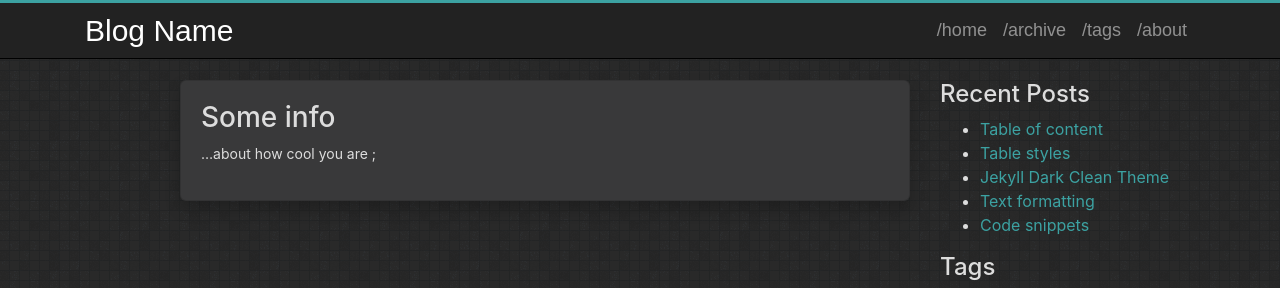
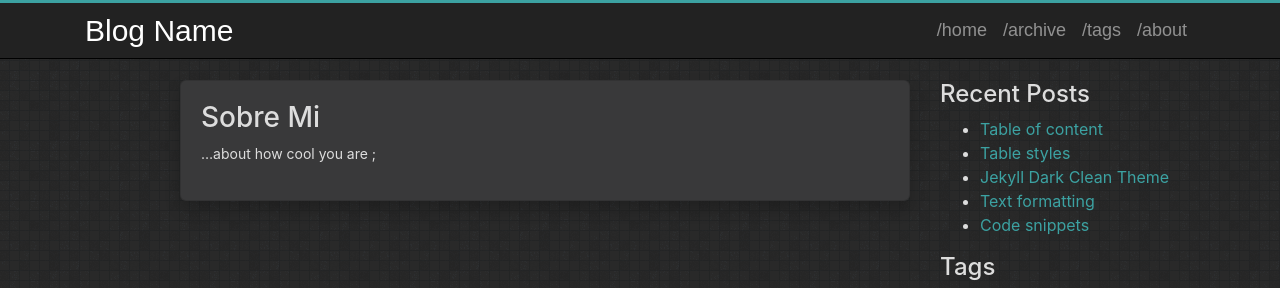
Before and after one commit to m4570r/m4570r.github.io, a Jekyll site: the page built from about.md, in a window 1280 px wide. Shown: the top 288 px of the page. Built offline with Jekyll 4.4.1, drawn with Linux system fonts in a browser that asks for light colours.

Commit message:
Update about.md

```diff
--- a/about.md
+++ b/about.md
@@ -4,5 +4,5 @@ title: About
 
 ---
 
-# Some info
+# Sobre Mi
 ...about how cool you are ;
```
